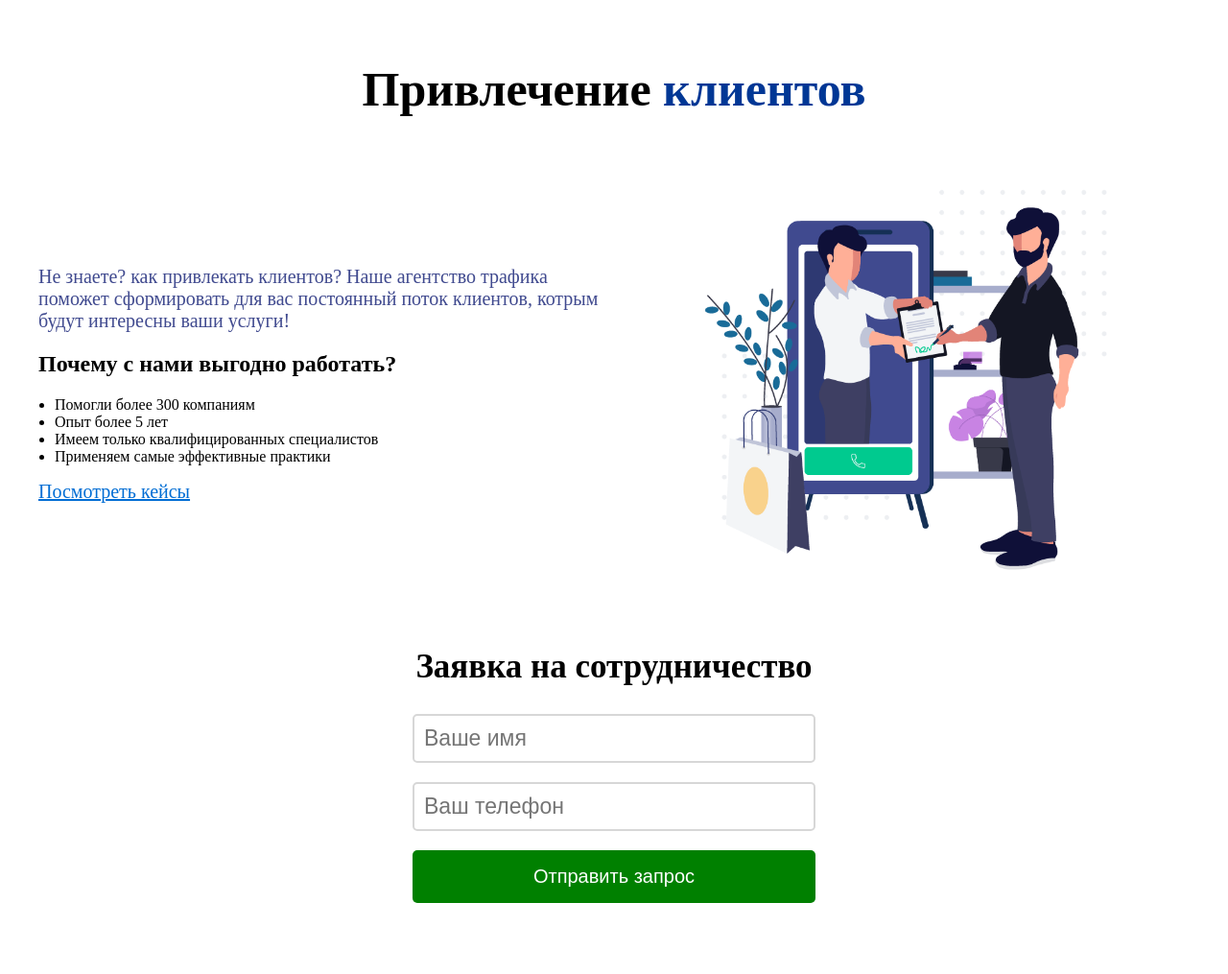
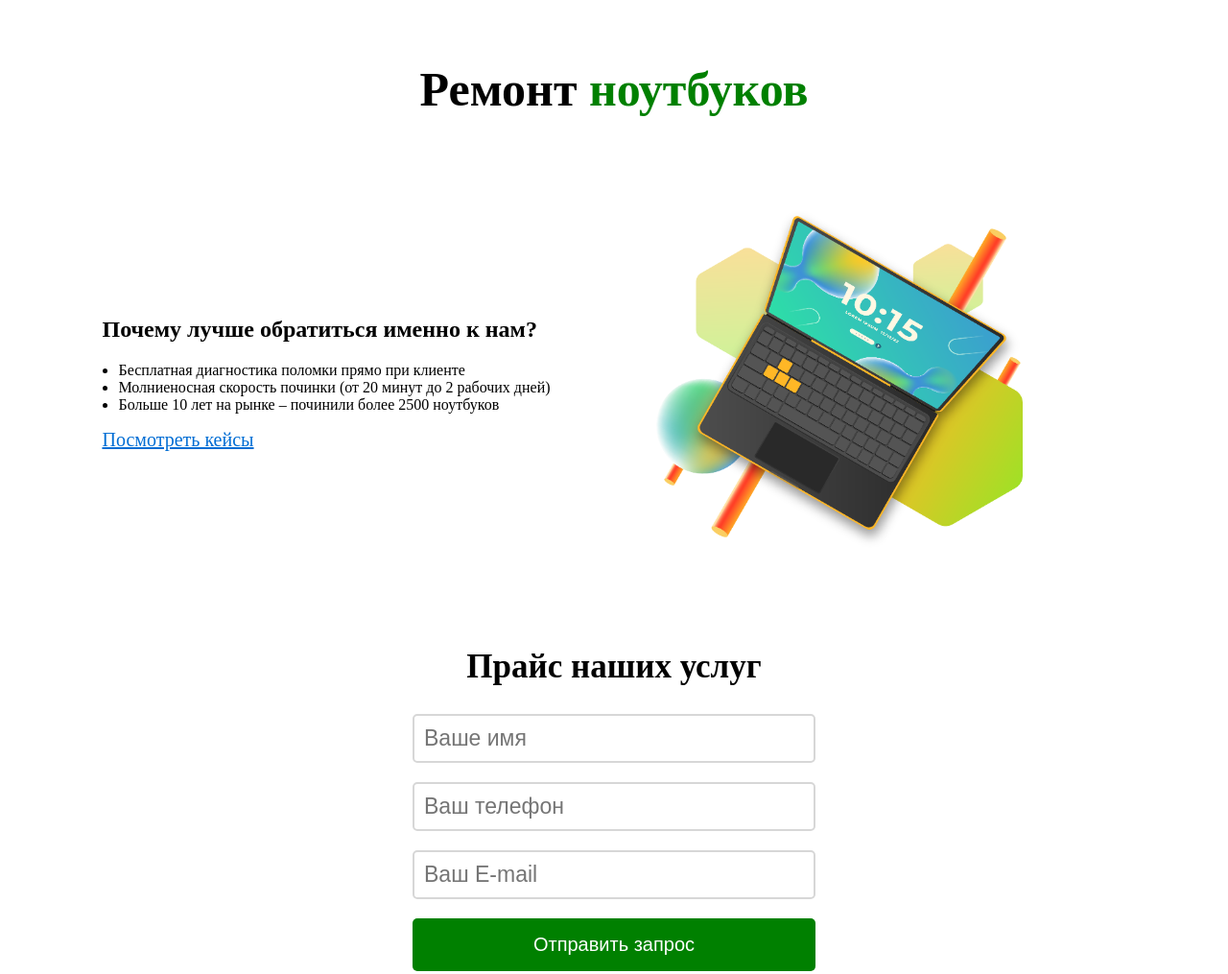
Before and after one commit to Ci3PI0/intens, a plain HTML site: page index.html in a window 1280 px wide. Shown: the whole page at 96% size. Before the commit the page ends 991 px from the top, so only its background shows below. Drawn offline with Linux system fonts and the light colour scheme.

Commit message:
refactor dz

```diff
--- a/index.html
+++ b/index.html
@@ -9,29 +9,29 @@
     <title>Интенсив</title>
 </head>
 <body>
-<h1 class="title">Привлечение <span>клиентов</span></h1>
+<h1 class="title">Ремонт <span>ноутбуков</span></h1>
 
 <div class="main">
  <div class="main-info">
-     <p >
-         Не знаете? как привлекать клиентов? Наше агентство трафика поможет сформировать для вас постоянный поток клиентов, котрым будут интересны ваши услуги!
-     </p>
-     <h2>Почему с нами выгодно работать?</h2>
+<!--     <p >-->
+<!--         Не знаете? как привлекать клиентов? Наше агентство трафика поможет сформировать для вас постоянный поток клиентов, котрым будут интересны ваши услуги!-->
+<!--     </p>-->
+     <h2>Почему лучше обратиться именно к нам?</h2>
      <ul>
-         <li>Помогли более 300 компаниям</li>
-         <li>Опыт более 5 лет</li>
-         <li>Имеем только квалифицированных специалистов</li>
-         <li>Применяем самые эффективные практики</li>
+         <li>Бесплатная диагностика поломки прямо при клиенте</li>
+         <li>Молниеносная скорость починки (от 20 минут до 2 рабочих дней)</li>
+         <li>Больше 10 лет на рынке – починили более 2500 ноутбуков</li>
      </ul>
      <a href="https://google.com">Посмотреть кейсы</a>
  </div>
-    <img src="src/img/image.png" alt="Картинка">
+    <img src="src/img/image2.png" alt="Картинка">
 </div>
 
 <div class="form">
-    <h2>Заявка на сотрудничество</h2>
+    <h2>Прайс наших услуг</h2>
     <input type="text" placeholder="Ваше имя">
     <input type="tel" placeholder="Ваш телефон" >
+    <input type="email" placeholder="Ваш E-mail" >
        <button>Отправить запрос</button>
 </div>
 
--- a/src/css/style.css
+++ b/src/css/style.css
@@ -62,5 +62,5 @@ text-align: center;
 }
 
 .title span{
-    color: #003795;
+    color: green;
 }
```
Also changed, not shown: src/img/image2.png (added).
